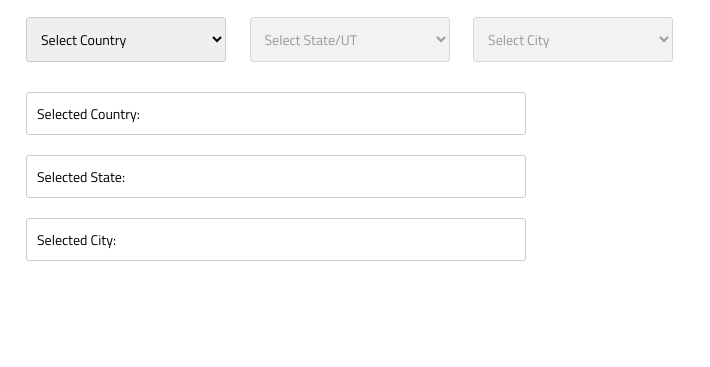
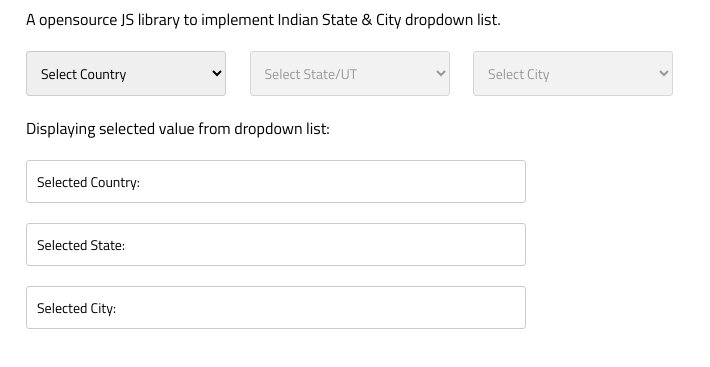
Before and after one commit to cemrepacun/countrylist.js, a plain HTML site: page index.html in a window 1280 px wide. Shown: the part 67-434 px from the top of the page, without its empty margins (0-710 px from the left). Drawn offline with Linux system fonts and the light colour scheme.

Commit message:
minor fixes

```diff
--- a/css/main.css
+++ b/css/main.css
@@ -16,6 +16,10 @@ body {
 }
 
 h1 {
+    margin: 10px;
+}
+
+.subtitle {
     margin: 10px;
 }
 
--- a/index.html
+++ b/index.html
@@ -10,6 +10,8 @@
 <body>
 
     <h1>citylist.js - Country, State & City Selector</h1>
+
+    <div class="subtitle">A opensource JS library to implement Indian State & City dropdown list.</div>
 
     <div class="container">
 
@@ -30,6 +32,8 @@
             <option value="default" disabled selected>Select City</option>
         </select>
 
+        <div class="subtitle">Displaying selected value from dropdown list:</div>
+
         <!--  Display selected values  -->
         <div class="displayList">
             <div>Selected Country: <span id="displayCountry"></span></div>
--- a/js/main.js
+++ b/js/main.js
@@ -95,6 +95,7 @@ function selectState() {
 
         let opt = document.createElement("option");
         opt.value = "default";
+        opt.disabled = true;
         opt.textContent =  "Select City";
         cityNodeCheck.appendChild(opt);
 
```
Also changed, not shown: citylist.min.js/citylist.min.css (renamed from citylist.min.js/citylist.min.css.css), citylist.min.js/citylist.min.js.
